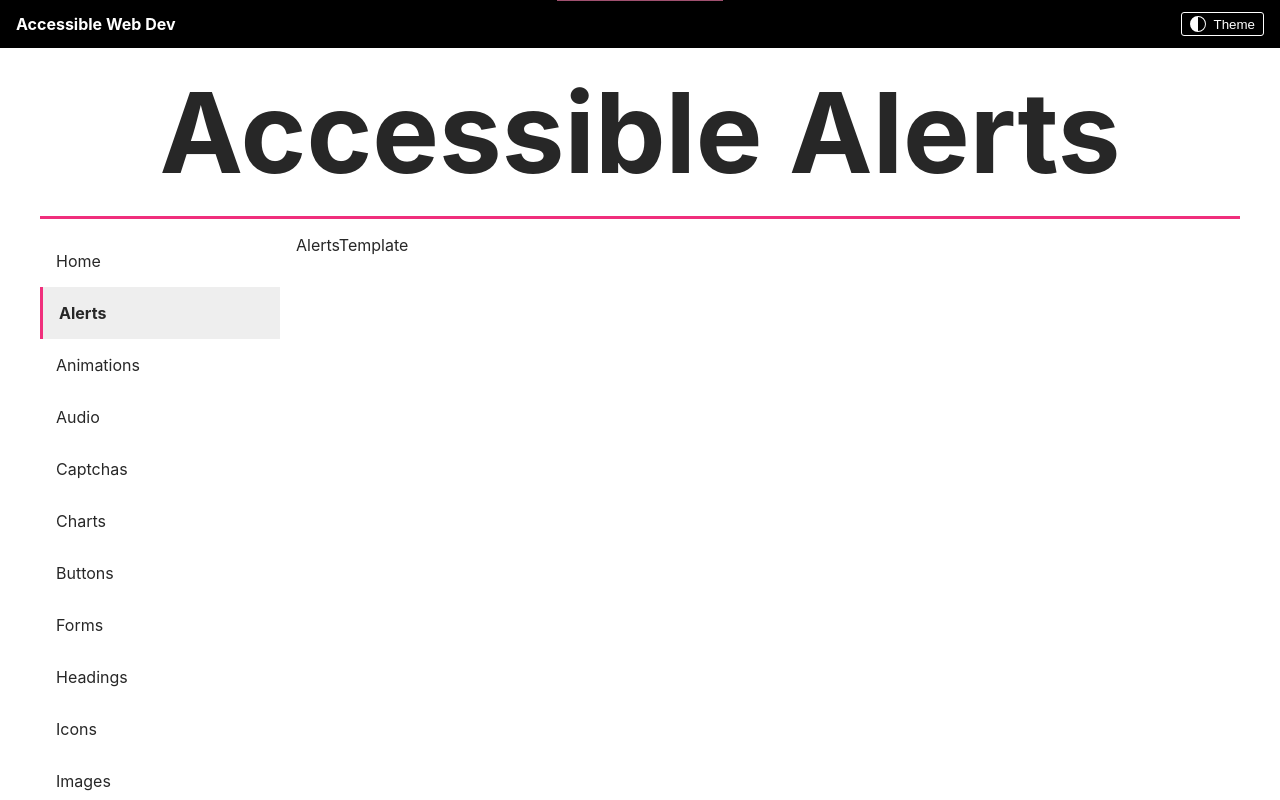
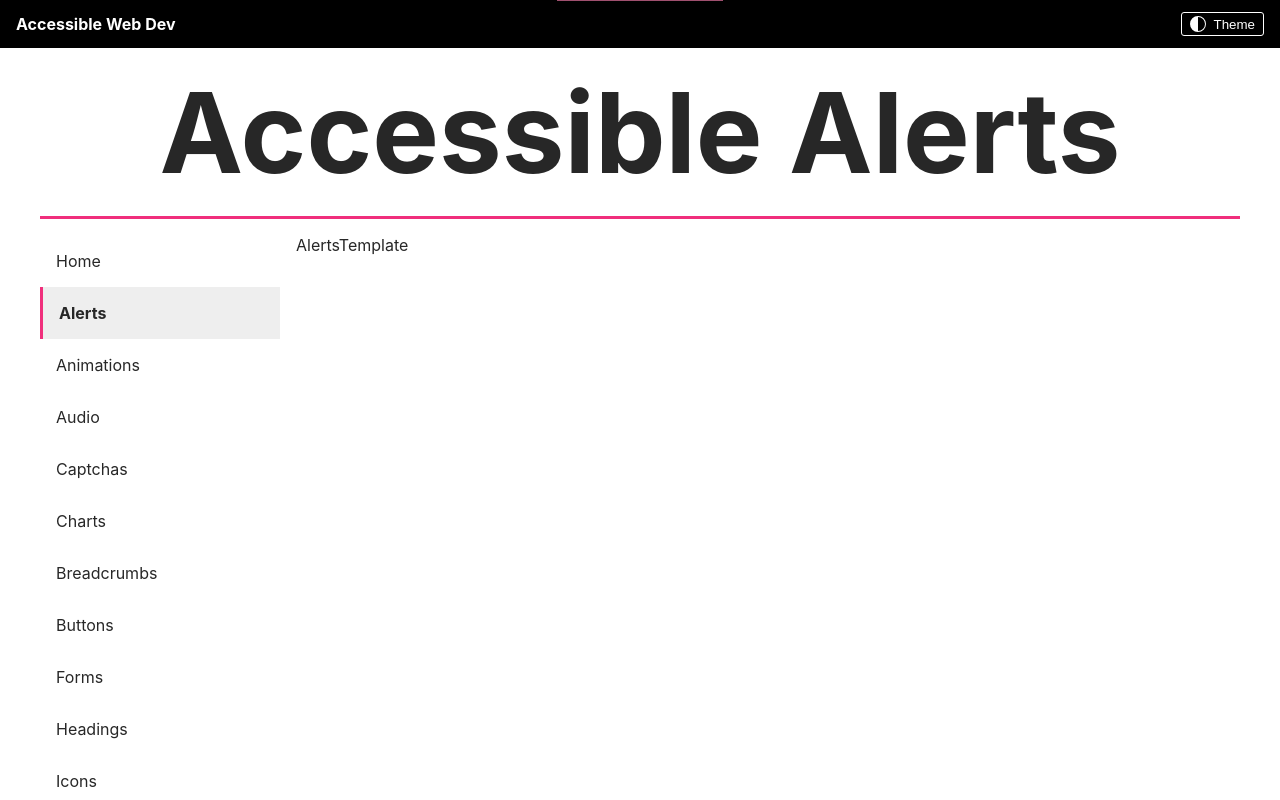
Before and after one commit to wizard0918/AcessibleWebDev, a Next.js app: page /alerts in a window 1280 px wide. Shown: the top 800 px of the page. Built offline with nearby package versions, Linux system fonts and the light colour scheme.

Commit message:
added_breadcrumbs_template

```diff
--- /dev/null
+++ b/components/ContentTemplates/BreadcrumbsTemplate.tsx
@@ -0,0 +1,7 @@
+import React from "react"
+
+const BreadcrumbsTemplate = () => {
+	return <div>BreadcrumbsTemplate</div>
+}
+
+export default BreadcrumbsTemplate
--- a/data/pages.ts
+++ b/data/pages.ts
@@ -23,6 +23,7 @@ export const pages: IPage[] = [
 		href: "/charts",
 		content: "charts",
 	},
+	{ name: "Breadcrumbs", href: "/breadcrumbs", content: "breadcrumbs" },
 	{ name: "Buttons", href: "/buttons", content: "buttons" },
 	{ name: "Forms", href: "/forms", content: "forms" },
 	{ name: "Headings", href: "/headings", content: "headings" },
@@ -31,7 +32,7 @@ export const pages: IPage[] = [
 	{ name: "Links", href: "/links", content: "links" },
 	{ name: "Lists", href: "/lists", content: "lists" },
 	{ name: "Menus", href: "/menus", content: "menus" },
-    { name: "Modals", href: "/modals", content: "modals" },
+	{ name: "Modals", href: "/modals", content: "modals" },
 	{ name: "Navigation", href: "/navigation", content: "navigation" },
 	{ name: "Pagination", href: "/pagination", content: "pagination" },
 	{ name: "Tables", href: "/tables", content: "tables" },
--- a/pages/[content].tsx
+++ b/pages/[content].tsx
@@ -24,6 +24,7 @@ import Navigation from "../components/ContentTemplates/NavigationTemplate"
 import Tables from "../components/ContentTemplates/TablesTemplate"
 import Video from "../components/ContentTemplates/VideoTemplate"
 import Pagination from "../components/ContentTemplates/PaginationTemplate"
+import Breadcrumbs from "../components/ContentTemplates/BreadcrumbsTemplate"
 
 interface IProps {
 	page: string
@@ -44,6 +45,7 @@ const ContentPage: NextPage = (props) => {
 					{page === "alerts" && <Alerts />}
 					{page === "animations" && <Animations />}
 					{page === "audio" && <Audio />}
+					{page === "breadcrumbs" && <Breadcrumbs />}
 					{page === "buttons" && <Buttons />}
 					{page === "captchas" && <Captchas />}
 					{page === "charts" && <Charts />}
@@ -55,8 +57,8 @@ const ContentPage: NextPage = (props) => {
 					{page === "lists" && <Lists />}
 					{page === "menus" && <Menus />}
                     {page === "modals" && <Modals />}
-          {page === "navigation" && <Navigation />}
-          {page === "pagination" && <Pagination />}
+					{page === "navigation" && <Navigation />}
+					{page === "pagination" && <Pagination />}
 					{page === "tables" && <Tables />}
 					{page === "video" && <Video />}
 				</>
```
